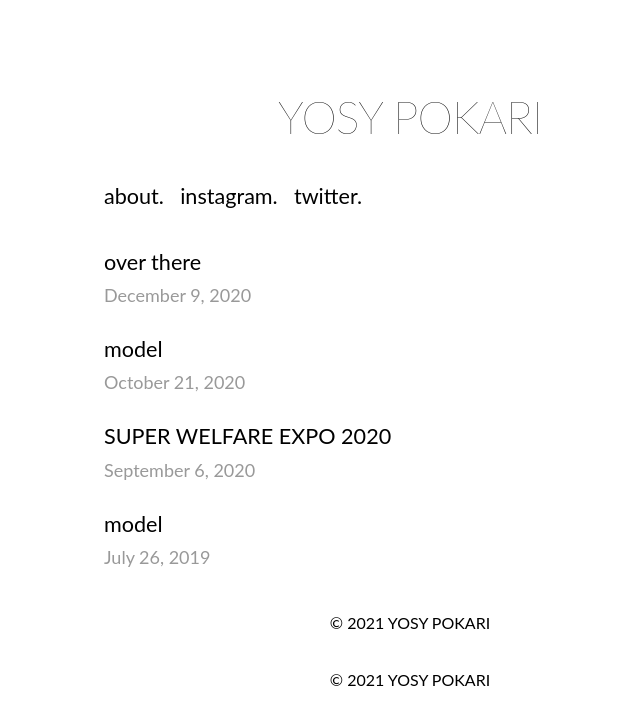
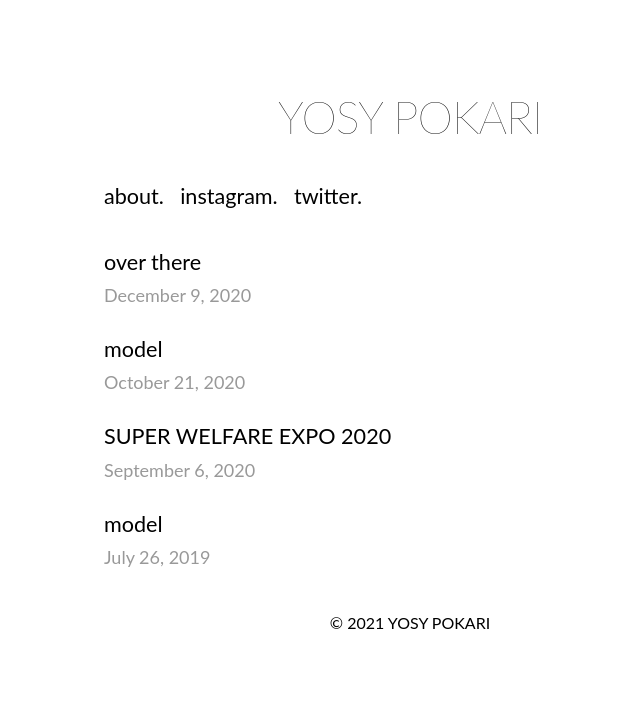
Before and after one commit to pokaryosy/mypage, a Next.js app: page / in a window 1280 px wide. Shown: the top 724 px of the page, without its empty margins (230-870 px from the left). Built offline with nearby package versions, Linux system fonts and the light colour scheme.

Commit message:
223 commits

```diff
--- a/components/layout.js
+++ b/components/layout.js
@@ -40,14 +40,10 @@ export default function Layout({ children, home }) {
               </Link>
             </>
 
-
           )}
       </header>
       <main>
         {children}
-        <footer className={utilStyles.footer}>
-          <p>© 2021 YOSY POKARI</p>
-        </footer>
       </main>
 
     </div>
```
